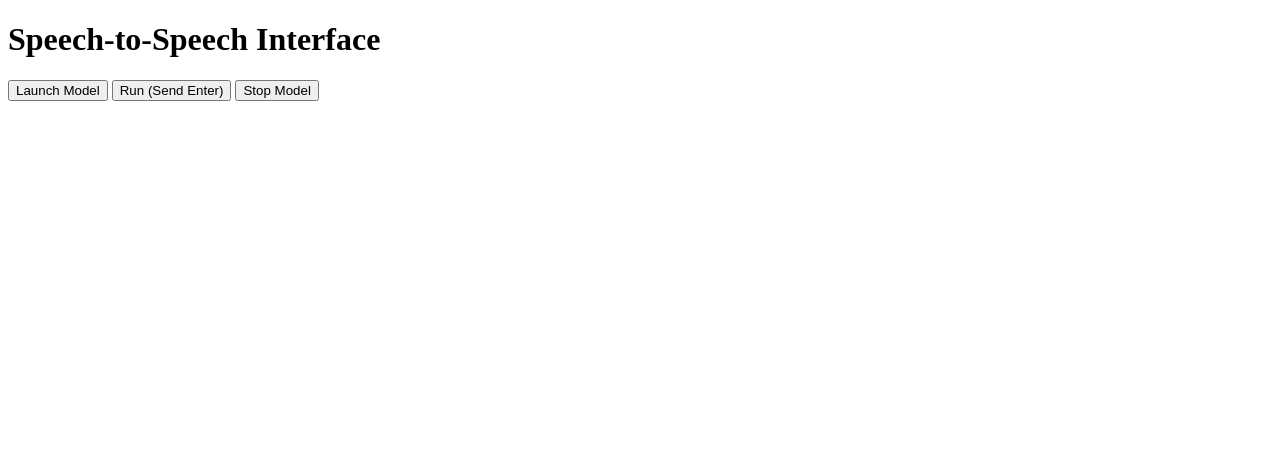
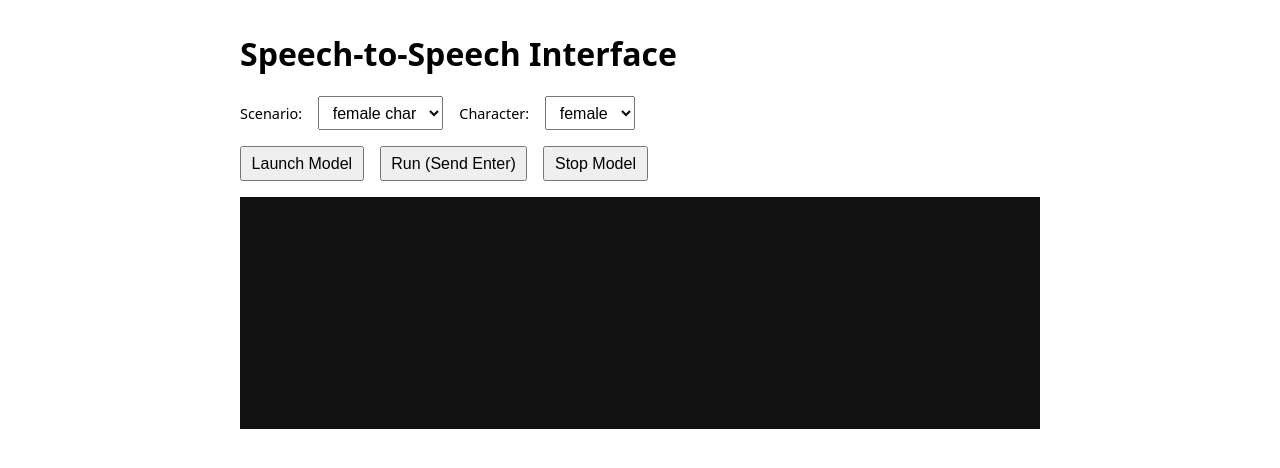
Before and after one commit to matteo-fregonara/OpenVoiceAgent, a Flask app: page / in a window 1280 px wide. Shown: the top 468 px of the page. Run offline with Flask 3, Linux system fonts and the light colour scheme.

Commit message:
WIP: add dropdown and choices of gender

```diff
--- a/app.py
+++ b/app.py
@@ -1,4 +1,5 @@
-from flask import Flask, render_template, jsonify
+import os, sys, subprocess, threading, json, time
+from flask import Flask, render_template, jsonify, request
 import subprocess
 import threading
 import signal
@@ -8,27 +9,95 @@ import sys
 app = Flask(__name__)
 process = None  # global process reference
 
+PROMPTS_ROOT = "prompts"
+GENDER_TO_DIR = {"female": "female_char", "male": "male_char"}
+
+def list_scenarios():
+    """
+    Scan prompts/ and return folder names that are directories and not hidden.
+    Example return: ["scenario_1", "scenario_2", "test_example"]
+    """
+    if not os.path.isdir(PROMPTS_ROOT):
+        return []
+    entries = []
+    for name in os.listdir(PROMPTS_ROOT):
+        full = os.path.join(PROMPTS_ROOT, name)
+        if os.path.isdir(full) and not name.startswith("."):
+            entries.append(name)
+    entries.sort()
+    return entries
+
+def display_label(folder_name: str) -> str:
+    # Show as "test example" (keep lowercase as requested, just replace underscores with spaces)
+    return folder_name.replace("_", " ")
+
 @app.route('/')
 def index():
     return render_template('index.html')
 
+@app.route('/options', methods=['GET'])
+def options():
+    scenarios = [
+        {"id": s, "label": display_label(s)}
+        for s in list_scenarios()
+    ]
+    return jsonify({
+        "scenarios": scenarios,
+        "genders": [
+            {"id": "female", "label": "female"},
+            {"id": "male", "label": "male"}
+        ]
+    })
+
 @app.route('/launch', methods=['POST'])
 def launch():
     global process
+
+    # If already running, short-circuit
     if process is not None and process.poll() is None:
         return jsonify({"status": "already running"})
 
+    # Parse choices from client
+    data = request.get_json(silent=True) or {}
+    selected_scenario = data.get("scenario")  # expects folder name like "scenario_1" or "test_example"
+    selected_gender = data.get("gender")      # "female" or "male"
+
+    # Fallbacks if nothing provided
+    available = list_scenarios()
+    if not available:
+        return jsonify({"status": "error", "message": "No scenarios found under prompts/"}), 400
+
+    if not selected_scenario or selected_scenario not in available:
+        selected_scenario = available[0]
+
+    if selected_gender not in GENDER_TO_DIR:
+        selected_gender = "female"
+
+    # Build prompt.json path
+    gender_dir = GENDER_TO_DIR[selected_gender]
+    prompt_file = os.path.join(PROMPTS_ROOT, selected_scenario, gender_dir, "prompt.json")
+
+    if not os.path.isfile(prompt_file):
+        return jsonify({
+            "status": "error",
+            "message": f"prompt.json not found for scenario '{selected_scenario}' and gender '{selected_gender}'",
+            "prompt_file": prompt_file
+        }), 400
+
+    # Create a unique output file per run
+    ts = time.strftime("%Y%m%d-%H%M%S")
+    os.makedirs("outputs", exist_ok=True)
+    output_file = os.path.join("outputs", f"{selected_scenario}_{selected_gender}_{ts}.txt")
+
     cmd = [
         'python', 'main.py',
-        '--char-gender', 'female',
-        '--scenario', '1',
-        '--guidelines', 'long',
-        '--output-file', 'outputs/example.txt',
+        '--prompt-file', prompt_file,
+        '--output-file', output_file,
         '--tts-config', 'tts_config_cosyvoice.json'
     ]
 
+    # Start the process (Windows vs POSIX)
     if sys.platform == "win32":
-        # Windows: create a new process group so we can send CTRL_BREAK_EVENT
         process = subprocess.Popen(
             cmd,
             stdin=subprocess.PIPE,
@@ -39,7 +108,6 @@ def launch():
             creationflags=subprocess.CREATE_NEW_PROCESS_GROUP
         )
     else:
-        # POSIX: start in a new session (new process group)
         process = subprocess.Popen(
             cmd,
             stdin=subprocess.PIPE,
@@ -50,7 +118,6 @@ def launch():
             preexec_fn=os.setsid
         )
 
-
     # Background thread to continuously read output and save to file
     def log_reader():
         with open("outputs/web_log.txt", "w", encoding="utf-8") as logf:
@@ -60,7 +127,13 @@ def launch():
 
     threading.Thread(target=log_reader, daemon=True).start()
 
-    return jsonify({"status": "launched"})
+    return jsonify({
+        "status": "launched",
+        "scenario": selected_scenario,
+        "gender": selected_gender,
+        "prompt_file": prompt_file,
+        "output_file": output_file
+    })
 
 @app.route('/run', methods=['POST'])
 def run_step():
--- a/templates/index.html
+++ b/templates/index.html
@@ -1,19 +1,93 @@
 <!doctype html>
 <html>
-  <head><title>Speech-to-Speech Control</title></head>
+  <head>
+    <title>Speech-to-Speech Control</title>
+    <style>
+      body { font-family: system-ui, sans-serif; max-width: 800px; margin: 2rem auto; }
+      .row { display: flex; gap: 1rem; align-items: center; flex-wrap: wrap; }
+      label { font-size: 0.9rem; }
+      select, button { padding: 0.4rem 0.6rem; font-size: 1rem; }
+      #logs { background:#111; color:#eee; padding:1rem; min-height:200px; white-space:pre-wrap; }
+    </style>
+  </head>
   <body>
     <h1>Speech-to-Speech Interface</h1>
 
+    <div class="row" style="margin-bottom: 1rem;">
+      <label for="scenarioSelect">Scenario:</label>
+      <select id="scenarioSelect" aria-label="Scenario"></select>
+
+      <label for="genderSelect">Character:</label>
+      <select id="genderSelect" aria-label="Character">
+        <!-- will be filled dynamically too, but kept here as fallback -->
+        <option value="female">female</option>
+        <option value="male">male</option>
+      </select>
+    </div>
+
+    <div class="row" style="margin-bottom: 1rem;">
       <button id="launchBtn">Launch Model</button>
       <button id="runBtn">Run (Send Enter)</button>
       <button id="stopBtn">Stop Model</button>
+    </div>
+
+    <pre id="status"></pre>
     <pre id="logs"></pre>
 
     <script>
+      const scenarioSelect = document.getElementById('scenarioSelect');
+      const genderSelect = document.getElementById('genderSelect');
+      const statusEl = document.getElementById('status');
+
+      async function loadOptions() {
+        try {
+          const res = await fetch('/options');
+          const data = await res.json();
+
+          // Populate scenarios
+          scenarioSelect.innerHTML = '';
+          (data.scenarios || []).forEach(s => {
+            const opt = document.createElement('option');
+            opt.value = s.id;        // folder name (e.g., "scenario_1" or "test_example")
+            opt.textContent = s.label; // display label (e.g., "scenario 1" or "test example")
+            scenarioSelect.appendChild(opt);
+          });
+
+          // Populate genders
+          if (data.genders) {
+            genderSelect.innerHTML = '';
+            data.genders.forEach(g => {
+              const opt = document.createElement('option');
+              opt.value = g.id;        // "female" or "male"
+              opt.textContent = g.label;
+              genderSelect.appendChild(opt);
+            });
+          }
+        } catch (e) {
+          console.error(e);
+          statusEl.textContent = 'Failed to load options from server. Check /options route.';
+        }
+      }
+
       document.getElementById('launchBtn').addEventListener('click', async () => {
-        const res = await fetch('/launch', { method: 'POST' });
+        statusEl.textContent = '';
+        const scenario = scenarioSelect.value;
+        const gender = genderSelect.value;
+
+        try {
+          const res = await fetch('/launch', {
+            method: 'POST',
+            headers: { 'Content-Type': 'application/json' },
+            body: JSON.stringify({ scenario, gender })
+          });
           const data = await res.json();
-        alert(data.status);
+          statusEl.textContent = JSON.stringify(data, null, 2);
+          alert(data.status || 'ok');
+        } catch (e) {
+          console.error(e);
+          statusEl.textContent = 'Failed to launch. See console.';
+          alert('Failed to launch');
+        }
       });
 
       document.getElementById('runBtn').addEventListener('click', async () => {
@@ -30,10 +104,17 @@
 
       // Poll logs every 2 seconds
       setInterval(async () => {
+        try {
           const res = await fetch('/logs');
           const data = await res.json();
-        document.getElementById('logs').textContent = data.log;
+          document.getElementById('logs').textContent = data.log || '';
+        } catch (e) {
+          // ignore transient errors
+        }
       }, 2000);
+
+      // Load options on first paint
+      loadOptions();
     </script>
   </body>
 </html>
```
Lines whose indentation alone changed are shown as unchanged.
